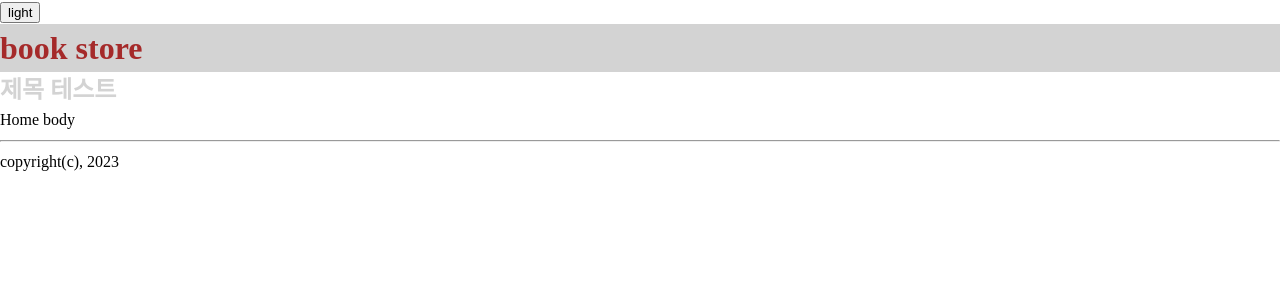
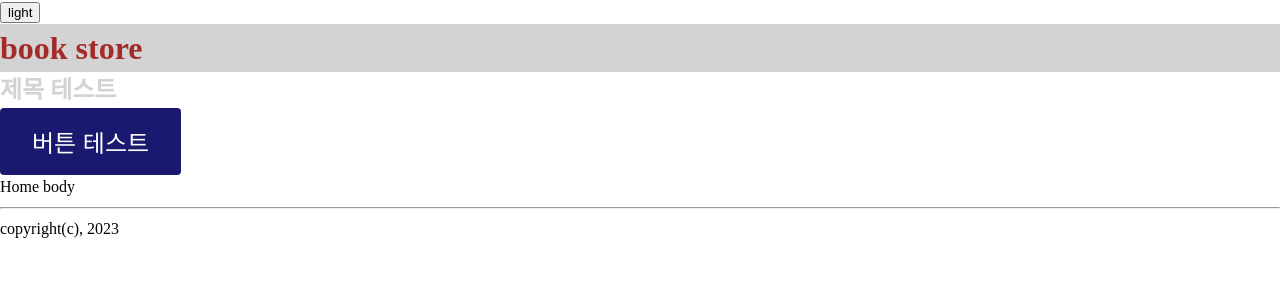
Before and after one commit to SungHyun627/bookstore-front, a React (Create React App) app: page / in a window 1280 px wide. Shown: the top 300 px of the page. Built offline with nearby package versions, Linux system fonts and the light colour scheme.

Commit message:
feat: Button 컴포넌트 구현

```diff
--- /dev/null
+++ b/src/components/common/Button.tsx
@@ -0,0 +1,31 @@
+import styled from 'styled-components';
+import { ButtonScheme, ButtonSize } from '../../styles/theme';
+
+interface Props {
+  children: React.ReactNode;
+  size: ButtonSize;
+  scheme: ButtonScheme;
+  disabled?: boolean;
+  isLoading?: boolean;
+}
+
+const Button = ({ children, size, scheme, disabled, isLoading }: Props) => {
+  return (
+    <ButtonStyle size={size} scheme={scheme} disabled={disabled} isLoading={isLoading}>
+      {children}
+    </ButtonStyle>
+  );
+};
+
+const ButtonStyle = styled.button<Omit<Props, 'children'>>`
+  font-size: ${({ theme, size }) => theme.button[size].fontSize};
+  padding: ${({ theme, size }) => theme.button[size].padding};
+  color: ${({ theme, scheme }) => theme.buttonScheme[scheme].color};
+  background-color: ${({ theme, scheme }) => theme.buttonScheme[scheme].backgroundColor};
+  border: 0;
+  border-radius: ${({ theme }) => theme.borderRadius.default};
+  opacity: ${({ disabled }) => (disabled ? 'none' : 'auto')};
+  cursor: ${({ disabled }) => (disabled ? 'none' : 'pointer')};
+`;
+
+export default Button;
--- a/src/pages/Home.tsx
+++ b/src/pages/Home.tsx
@@ -1,3 +1,4 @@
+import Button from '../components/common/Button';
 import Title from '../components/common/Title';
 
 const Home = () => {
@@ -6,6 +7,9 @@
       <Title size="medium" color="background">
         제목 테스트
       </Title>
+      <Button size="large" scheme="primary">
+        버튼 테스트
+      </Button>
       <div>Home body</div>
     </>
   );
--- a/src/styles/theme.ts
+++ b/src/styles/theme.ts
@@ -1,6 +1,8 @@
 export type ThemeName = 'light' | 'dark';
 export type ColorKey = 'primary' | 'background' | 'secondary' | 'third';
 export type HeadingSize = 'large' | 'medium' | 'small';
+export type ButtonSize = 'large' | 'medium' | 'small';
+export type ButtonScheme = 'primary' | 'normal';
 
 interface Theme {
   name: ThemeName;
@@ -9,6 +11,21 @@
     [key in HeadingSize]: {
       fontSize: string;
     };
+  };
+  button: {
+    [key in ButtonSize]: {
+      fontSize: string;
+      padding: string;
+    };
+  };
+  buttonScheme: {
+    [key in ButtonScheme]: {
+      color: string;
+      backgroundColor: string;
+    };
+  };
+  borderRadius: {
+    default: string;
   };
 }
 
@@ -31,6 +48,33 @@
       fontSize: '1rem',
     },
   },
+  button: {
+    large: {
+      fontSize: '1.5rem',
+      padding: '1rem 2rem',
+    },
+    medium: {
+      fontSize: '1rem',
+      padding: '0.5rem 1rem',
+    },
+    small: {
+      fontSize: '0.75rem',
+      padding: '0.25rem 0.5rem',
+    },
+  },
+  buttonScheme: {
+    primary: {
+      color: 'white',
+      backgroundColor: 'midnightblue',
+    },
+    normal: {
+      color: 'black',
+      backgroundColor: 'lightgrey',
+    },
+  },
+  borderRadius: {
+    default: '4px',
+  },
 };
 
 export const dark: Theme = {
```
